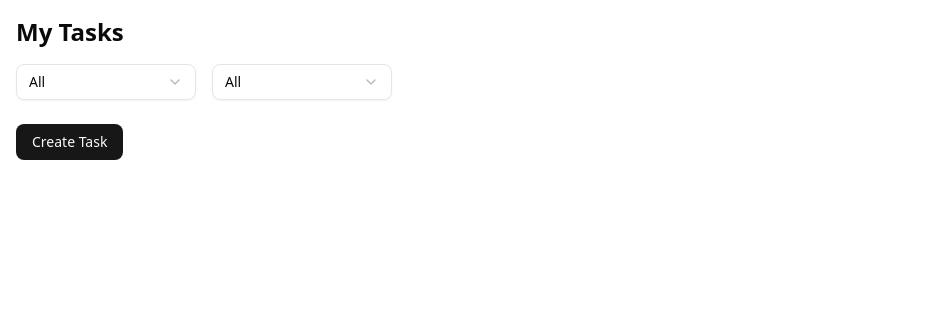
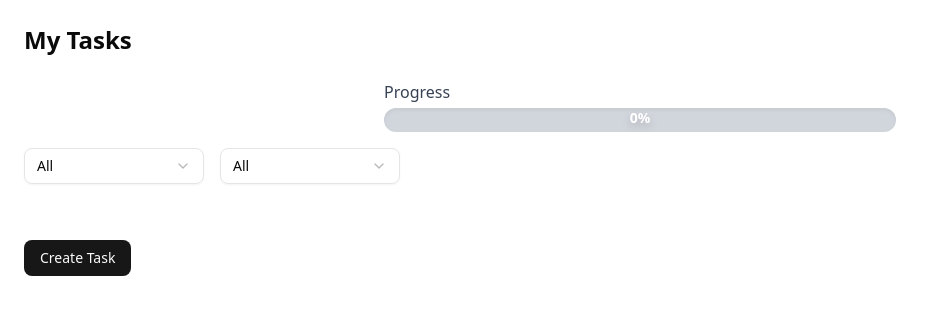
Before and after one commit to aliyarerbolatov12-maker/clone-trello, a React (Vite) app in the folder apps/frontend/: page / in a window 1280 px wide. Shown: the top 314 px of the page, without its empty margins (0-943 px from the left). Built offline with nearby package versions, Linux system fonts and the light colour scheme.

Commit message:
feat(ui): implement progress bar

```diff
--- a/apps/frontend/src/App.tsx
+++ b/apps/frontend/src/App.tsx
@@ -6,6 +6,7 @@ import TaskFilters from "./components/todo/TaskFilters";
 import { useTasksStore } from "@/store/task/useTasks.store";
 import { useFilterStore } from "@/store/task/useTaskFilter.store";
 import { useFilteredTasks } from "@/hooks/useFilteredTasks";
+import ProgressBar from "./components/customUI/ProgressBar";
 
 function App() {
   const tasks = useFilteredTasks();
@@ -23,9 +24,18 @@ function App() {
     setCompletedSelect,
   } = useFilterStore();
 
+  const totalTasks = tasks.length;
+  const completedTasks = tasks.filter((task) => task.completed).length;
+  const progress = totalTasks > 0 ? (completedTasks / totalTasks) * 100 : 0;
+
   return (
-    <div className="App p-4">
-      <h1 className="text-2xl font-bold mb-4">My Tasks</h1>
+    <div className="App p-6">
+      <h1 className="text-2xl font-bold mb-6">My Tasks</h1>
+
+      <div className="w-full max-w-lg mx-auto mb-4">
+        <div className="font-medium mb-1 text-gray-700">Progress</div>
+        <ProgressBar progress={progress} />
+      </div>
 
       <TaskFilters
         category={{
@@ -39,7 +49,7 @@ function App() {
         }}
       />
 
-      <div className="flex flex-col gap-4">
+      <div className="flex flex-col gap-4 mb-8">
         <TaskList
           onDelete={deleteTask}
           onEdit={editTask}
--- /dev/null
+++ b/apps/frontend/src/components/customUI/ProgressBar.tsx
@@ -0,0 +1,13 @@
+export default function ProgressBar({ progress }: { progress: number }) {
+  return (
+    <div className="relative w-full h-6 bg-gray-300 rounded-full overflow-hidden shadow-inner">
+      <div
+        className="absolute top-0 left-0 h-full bg-linear-to-r from-blue-500 to-green-400 rounded-full transition-all duration-500"
+        style={{ width: `${progress}%` }}
+      ></div>
+      <div className="absolute w-full text-center text-sm font-semibold text-white drop-shadow-lg">
+        {Math.round(progress)}%
+      </div>
+    </div>
+  );
+}
```
